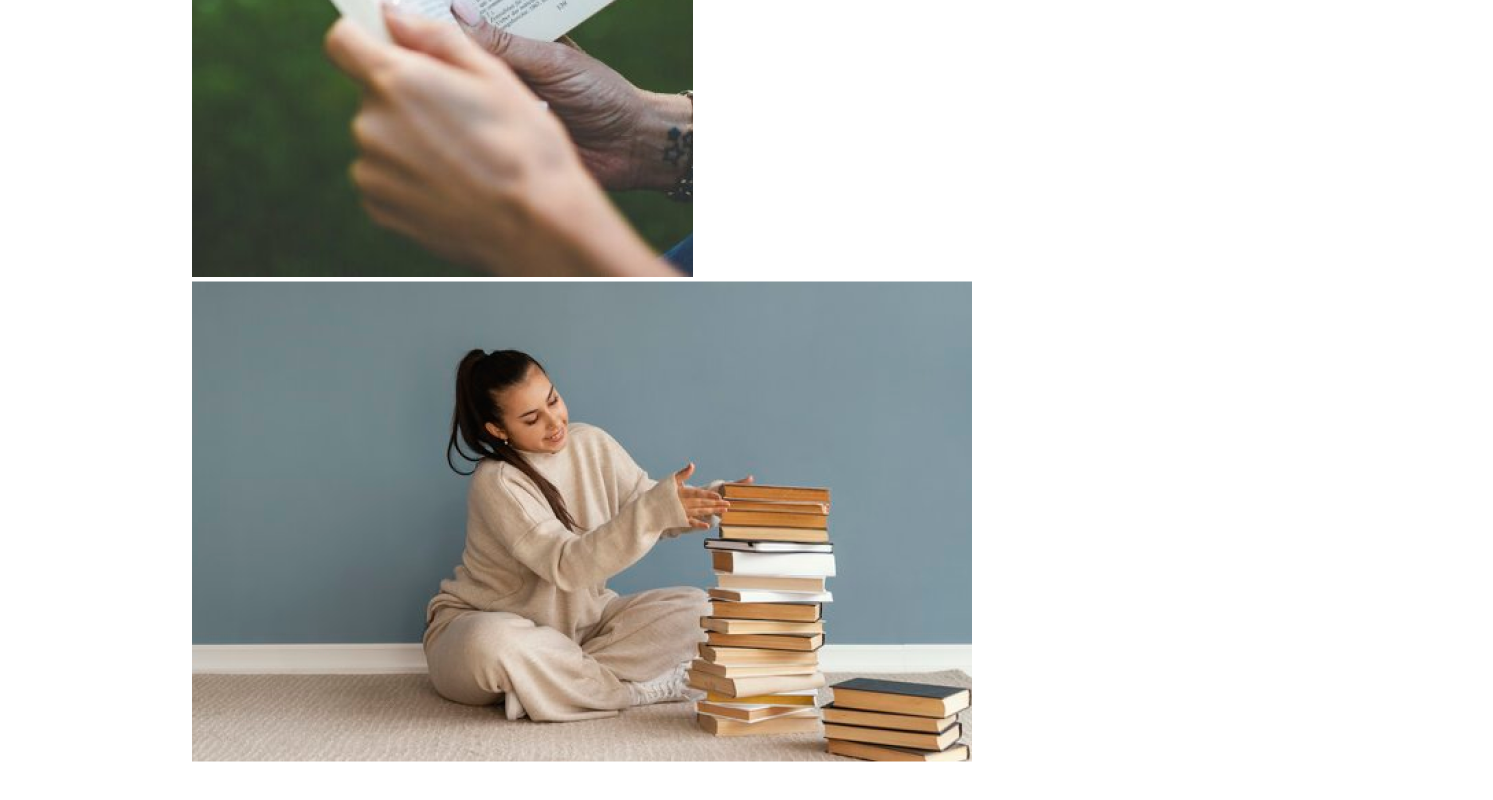
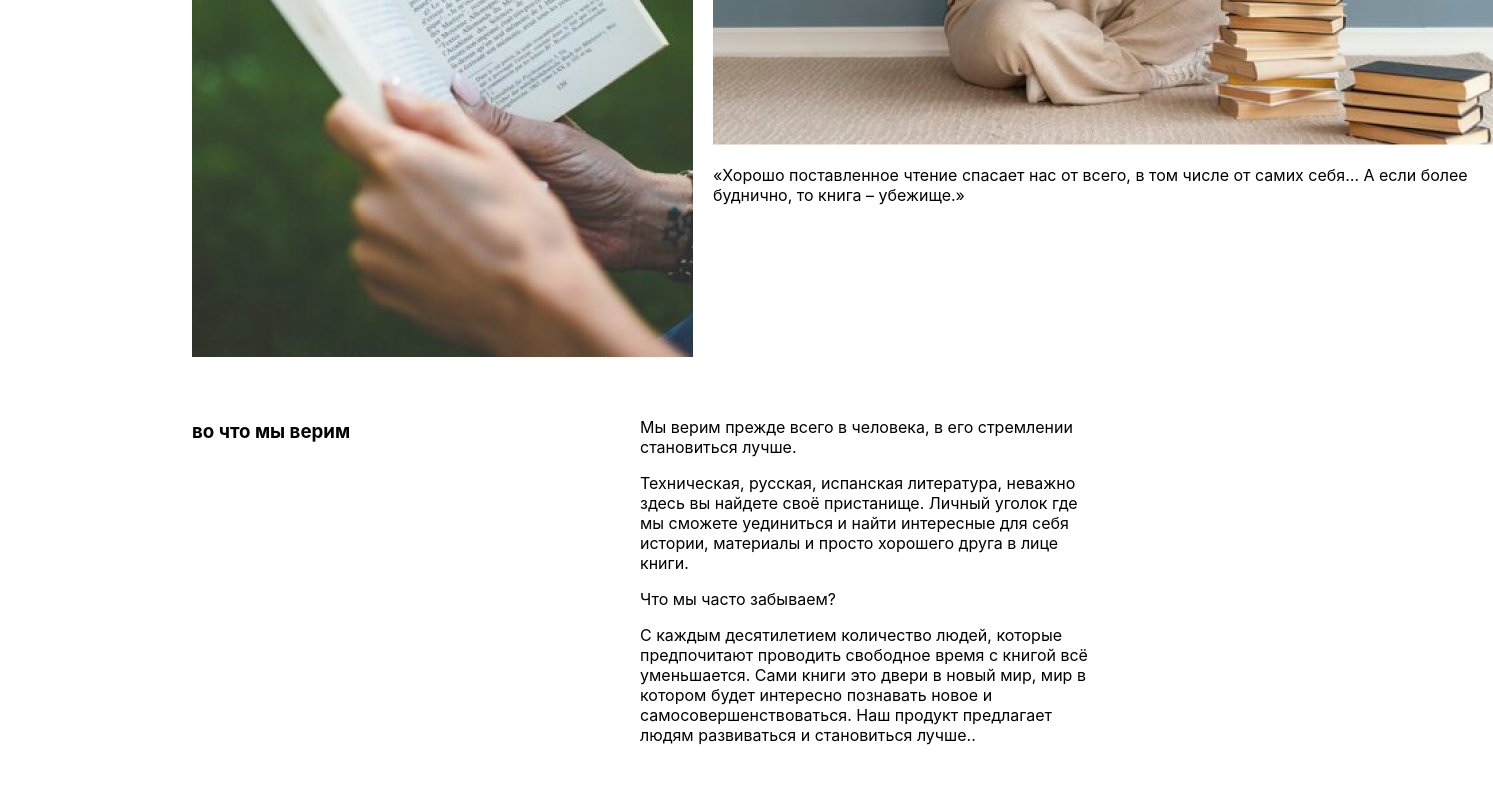
Before and after one commit to darkfos/BookTale, a React (Create React App) app in the folder ClientApp/booktale/: page /home in a window 1280 px wide. Shown: the part 692-1492 px from the top of the page, 1493 px wide, since content can reach past the window. Built offline with nearby package versions, Linux system fonts and the light colour scheme.

Commit message:
Update main page

```diff
--- a/ClientApp/booktale/src/pages/HomeCss.css
+++ b/ClientApp/booktale/src/pages/HomeCss.css
@@ -14,3 +14,26 @@
 .header > button {
     margin: auto;
 }
+
+.content-1 {
+    width: 100%;
+    display: grid;
+    grid-gap: 20px;
+    grid-template-columns: repeat(2, 1fr);
+}
+
+.content-2 {
+    width: 100%;
+    display: grid;
+    gap: 0;
+    grid-template-columns: repeat(2, 1fr);
+}
+
+.content-2-left {
+    width: 100%;
+}
+
+.content-2-right{
+    width: 100%;
+    text-align: left;
+}
--- a/ClientApp/booktale/src/pages/HomePage.jsx
+++ b/ClientApp/booktale/src/pages/HomePage.jsx
@@ -11,15 +11,36 @@ export default function Home() {
                 <h1>Ваша любимая библиотека теперь в браузере!</h1>
                 <ButtonMain text="Найти книгу"/>
             </div>
+            <br></br>
+            <br></br>
+            <br />
+            <br />
             <div className="content-1">
                 <div className="content-1-left">
                     <img src={img_main_1} alt="Негр читает книгу" />
                 </div>
                 <div className="content-1-right">
                     <img src={img_main_2} alt="Женщина считает книги" />
+                    <p>«Хорошо поставленное чтение спасает нас от всего, в том числе от самих себя… А если более буднично, то книга – убежище.»</p>
                 </div>
             </div>
-            <div className="content-2"></div>
+            <br />
+            <br />
+            <div className="content-2">
+                <div className="content-2-left">
+                    <h3>во что мы верим</h3>
+                </div>
+                <div className="content-2-right">
+                    <p>Мы верим прежде всего в человека, в его стремлении становиться лучше.</p>
+                    <p>
+                    Техническая, русская, испанская литература, неважно здесь вы найдете своё пристанище. Личный уголок где мы сможете уединиться и найти интересные для себя истории, материалы и просто хорошего друга в лице книги.
+                    </p>
+                    <p>Что мы часто забываем?</p>
+                    <p>
+                    С каждым десятилетием количество людей, которые предпочитают проводить свободное время с книгой всё уменьшается. Сами книги это двери в новый мир, мир в котором будет интересно познавать новое и самосовершенствоваться. Наш продукт предлагает людям развиваться и становиться лучше..
+                    </p>
+                </div>
+            </div>
         </main>
         )
 }
```
